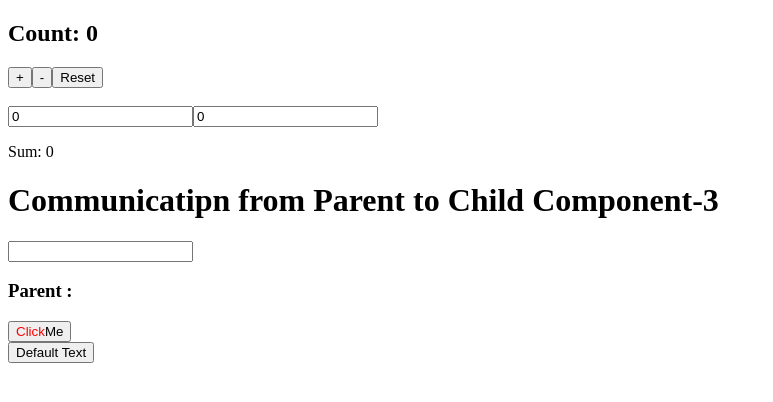
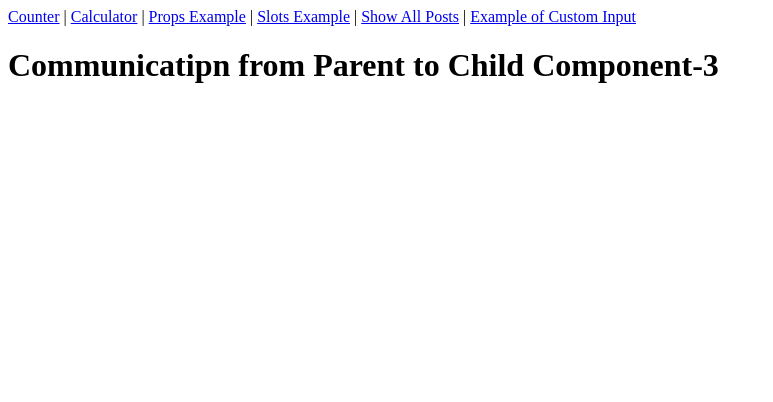
Before and after one commit to we-aayush-b001/vue-sandbox, a Vue app: page /post in a window 1280 px wide. Shown: the top 402 px of the page, without its empty margins (0-773 px from the left). Built offline with nearby package versions, Linux system fonts and the light colour scheme.

Commit message:
Use of vue-router & Axios for Data fetching and code refactoring

```diff
--- a/package.json
+++ b/package.json
@@ -9,7 +9,9 @@
     "preview": "vite preview"
   },
   "dependencies": {
-    "vue": "^3.5.28"
+    "axios": "^1.13.5",
+    "vue": "^3.5.28",
+    "vue-router": "^5.0.2"
   },
   "devDependencies": {
     "@vitejs/plugin-vue": "^6.0.4",
--- a/src/App.vue
+++ b/src/App.vue
@@ -1,41 +1,19 @@
 <template>
-  <Counter />
-  <br/>
-  <calc />
-  <!-- <SinglePost  :postTitle = "postTitle" :id="postId"/> -->
-   <SinglePost v-bind="postDetails"/>
+  <nav>
+    <router-link to="/">Counter</router-link> |
+    <router-link to="/calculator">Calculator</router-link> |
+    <router-link to="/post">Props Example</router-link> |
+    <router-link to="/slots">Slots Example</router-link> |
+    <router-link to="/all-posts">Show All Posts</router-link> |
+    <router-link to="/custom-input">Example of Custom Input</router-link>
+  </nav>
 
-   <!-- More easy way using two way binding by the help of v-model  -->
-   <!-- <CustomInput :searchText = "searchText" @updateText="searchText = $event" />  -->
-    <!-- // second method  -->
-     <CustomInput v-model="searchText" />
-     <!-- below is the extended version of this statement -->
-     <!-- <CustomInput :modelValue="searchText" @update:modelValue="(newValue) => (searchText = newValue)" /> -->
-   <h3>Parent : {{ searchText }}</h3>
-   <!-- <SlotComponent>Click Slot</SlotComponent> -->
-    <SlotComponent>
-      <span style="color:red">Click</span>
-      <span>Me</span>
-    </SlotComponent>
-    <SlotComponent/>
+  <router-view />
 </template>
 
 
 <script setup>
-import { ref } from 'vue';
-import calc from './components/Calc.vue';   // Local Registration(Tree Shaking friendly)
-import SinglePost from './components/SinglePost.vue';
-import CustomInput from './components/CustomInput.vue';
-import SlotComponent from './components/SlotComponent.vue';
 
-const postTitle = ref("Communicatipn from Parent to Child Component");
-const postId = ref(3);
-const postDetails = {
-   postTitle : "Communicatipn from Parent to Child Component",
-   id: 3
-}
-
-const searchText = ref("");
 
 </script>
 
--- /dev/null
+++ b/src/components/CustomInputView.vue
@@ -0,0 +1,15 @@
+<template>
+<!-- More easy way using two way binding by the help of v-model  -->
+   <!-- <CustomInput :searchText = "searchText" @updateText="searchText = $event" />  -->
+    <!-- // second method  -->
+     <CustomInput v-model="searchText" />
+     <!-- below is the extended version of this statement -->
+     <!-- <CustomInput :modelValue="searchText" @update:modelValue="(newValue) => (searchText = newValue)" /> -->
+   <h3>Parent : {{ searchText }}</h3>
+</template>
+
+<script setup>
+import { ref } from 'vue';
+import CustomInput from './CustomInput.vue';
+const searchText = ref("");
+</script>
--- /dev/null
+++ b/src/components/PostView.vue
@@ -0,0 +1,14 @@
+<template>
+    <!-- <SinglePost  :postTitle = "postTitle" :id="postId"/> -->
+  <SinglePost v-bind="postDetails" />
+</template>
+
+<script setup>
+import SinglePost from '../components/SinglePost.vue'   // Local Registration(Tree Shaking friendly)
+// const postTitle = ref("Communicatipn from Parent to Child Component");
+// const postId = ref(3);
+const postDetails = {
+   postTitle : "Communicatipn from Parent to Child Component",
+   id: 3
+}
+</script>
--- /dev/null
+++ b/src/components/PostsList.vue
@@ -0,0 +1,42 @@
+<template>
+  <div>
+    <h2>Posts List</h2>
+
+    <p v-if="loading">Loading...</p>
+    <p v-if="error">{{ error }}</p>
+
+    <ul v-if="posts.length">
+      <li v-for="post in posts" :key="post.id">
+        <strong>{{ post.title }}</strong>
+        <p>{{ post.body }}</p>
+      </li>
+    </ul>
+  </div>
+</template>
+
+<script setup>
+import { ref, onMounted } from 'vue'
+import axios from 'axios'
+
+const posts = ref([])
+const loading = ref(false)
+const error = ref(null)
+
+const fetchPosts = async () => {
+  try {
+    loading.value = true
+    const response = await axios.get(
+      'https://jsonplaceholder.typicode.com/posts'
+    )
+    posts.value = response.data
+  } catch (err) {
+    error.value = 'Failed to fetch posts'
+  } finally {
+    loading.value = false
+  }
+}
+
+onMounted(() => {
+  fetchPosts()
+})
+</script>
--- /dev/null
+++ b/src/components/SlotsView.vue
@@ -0,0 +1,11 @@
+<template>
+  <SlotComponent>
+    <span style="color:red">Click</span>
+    <span>Me</span>
+  </SlotComponent>
+  <!-- <SlotComponent>Click Slot</SlotComponent> -->
+</template>
+
+<script setup>
+import SlotComponent from '../components/SlotComponent.vue'
+</script>
--- a/src/main.js
+++ b/src/main.js
@@ -1,9 +1,10 @@
 import { createApp } from 'vue'
 import App from './App.vue'
 import Counter from './components/Count.vue'
+import router from './router';
 
 const app = createApp(App);
 
 app.component('Counter',Counter);  // Global Registration of Components (Tree Shaking issue)
-
+app.use(router);
 app.mount('#app')
```
Also changed, not shown: src/router/index.js (added, +24 -0 lines), 1 other file (tests, documents, lock files or other folders).
